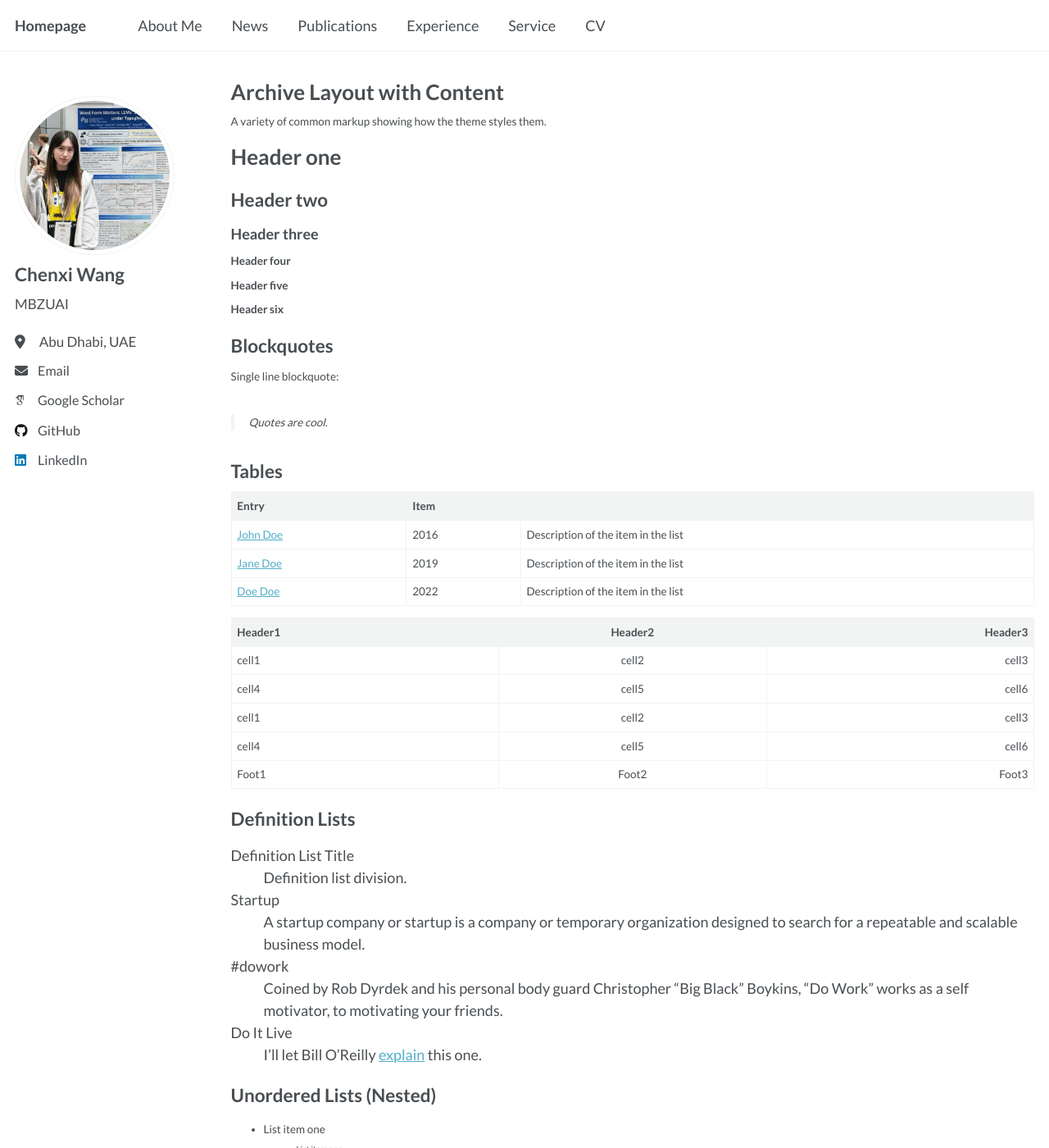
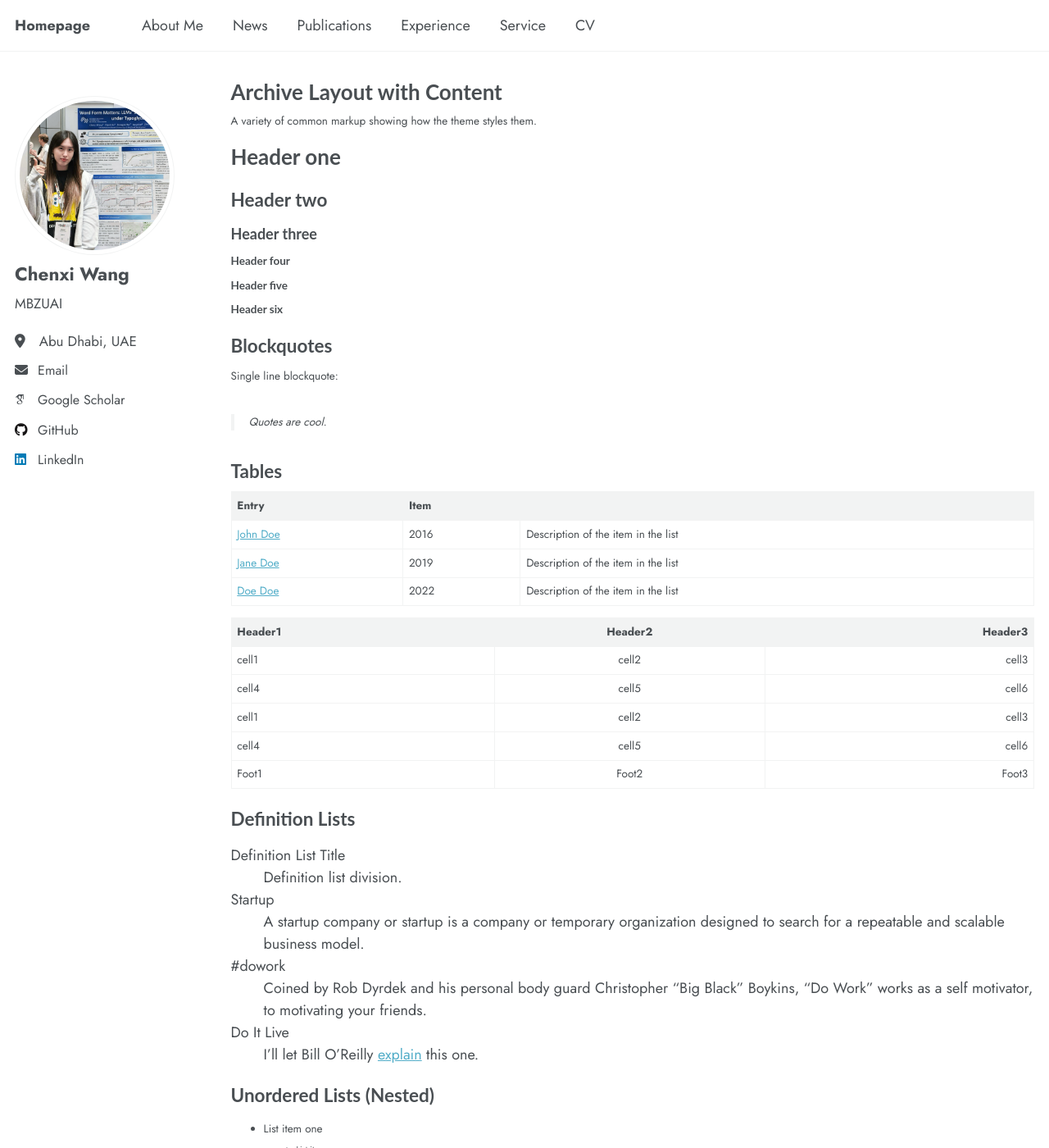
Before and after one commit to Aurora-cx/Aurora-cx.github.io, a Jekyll site: the page built from _pages/archive-layout-with-content.md, in a window 1280 px wide and 1400 px high. Shown: the whole window at 82% size. Built offline with Jekyll 4.4.1, drawn with Linux system fonts in a browser that asks for light colours; some web fonts are replaced; a script that is not in the unit is left out.

Commit message:
Switch to Futura/Jost font family (geometric sans-serif)

```diff
--- a/_includes/head/custom.html
+++ b/_includes/head/custom.html
@@ -5,7 +5,7 @@
 <!-- Google Fonts -->
 <link rel="preconnect" href="https://fonts.googleapis.com">
 <link rel="preconnect" href="https://fonts.gstatic.com" crossorigin>
-<link href="https://fonts.googleapis.com/css2?family=Lato:wght@400;700;900&display=swap" rel="stylesheet">
+<link href="https://fonts.googleapis.com/css2?family=Jost:wght@400;500;600;700&display=swap" rel="stylesheet">
 
 <!-- Support for Academicons -->
 <link rel="stylesheet" href="{{ base_path }}/assets/css/academicons.css"/>
--- a/_sass/_themes.scss
+++ b/_sass/_themes.scss
@@ -15,7 +15,7 @@
 
 /* System typefaces */
 $serif                      : Georgia, Times, serif;
-$sans-serif                 : "Lato", "Helvetica Neue", Arial, sans-serif;
+$sans-serif                 : "Futura", "Jost", "Avenir Next", "Helvetica Neue", Arial, sans-serif;
 $monospace                  : Monaco, Consolas, "Lucida Console", monospace;
 
 /* Sans serif typefaces */
```
